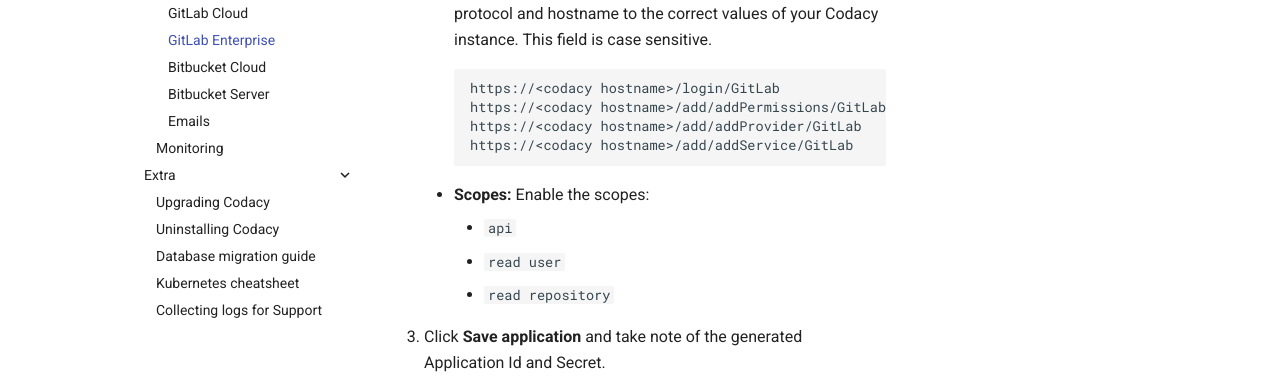
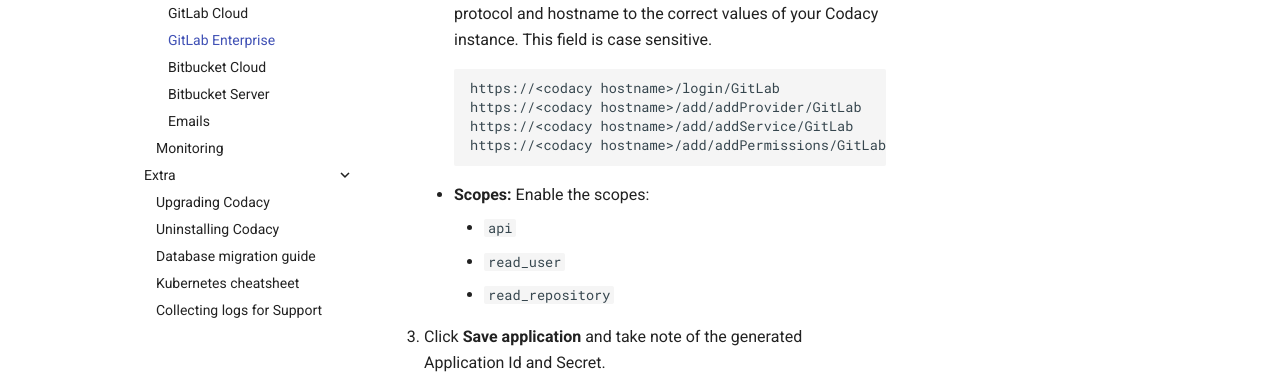
Before and after one commit to codacy/chart, an MkDocs documentation site: the page built from docs/configuration/integrations/gitlab-enterprise.md, in a window 1280 px wide and 900 px high. Shown: the part 442-828 px from the top of the window. Built offline with MkDocs 1.6.1 and Material for MkDocs 9.7.7, drawn with Linux system fonts in a browser that asks for light colours.

````diff
--- a/docs/configuration/integrations/gitlab-enterprise.md
+++ b/docs/configuration/integrations/gitlab-enterprise.md
@@ -12,16 +12,16 @@ Follow the instructions below to set up the Codacy integration with GitLab Enter
 
         ```text
         https://<codacy hostname>/login/GitLab
-        https://<codacy hostname>/add/addPermissions/GitLab
         https://<codacy hostname>/add/addProvider/GitLab
         https://<codacy hostname>/add/addService/GitLab
+        https://<codacy hostname>/add/addPermissions/GitLab
         ```
 
     -   **Scopes:** Enable the scopes:
 
         - `api`
-        - `read user`
-        - `read repository`
+        - `read_user`
+        - `read_repository`
 
 3.  Click **Save application** and take note of the generated Application Id and Secret.
 
````
